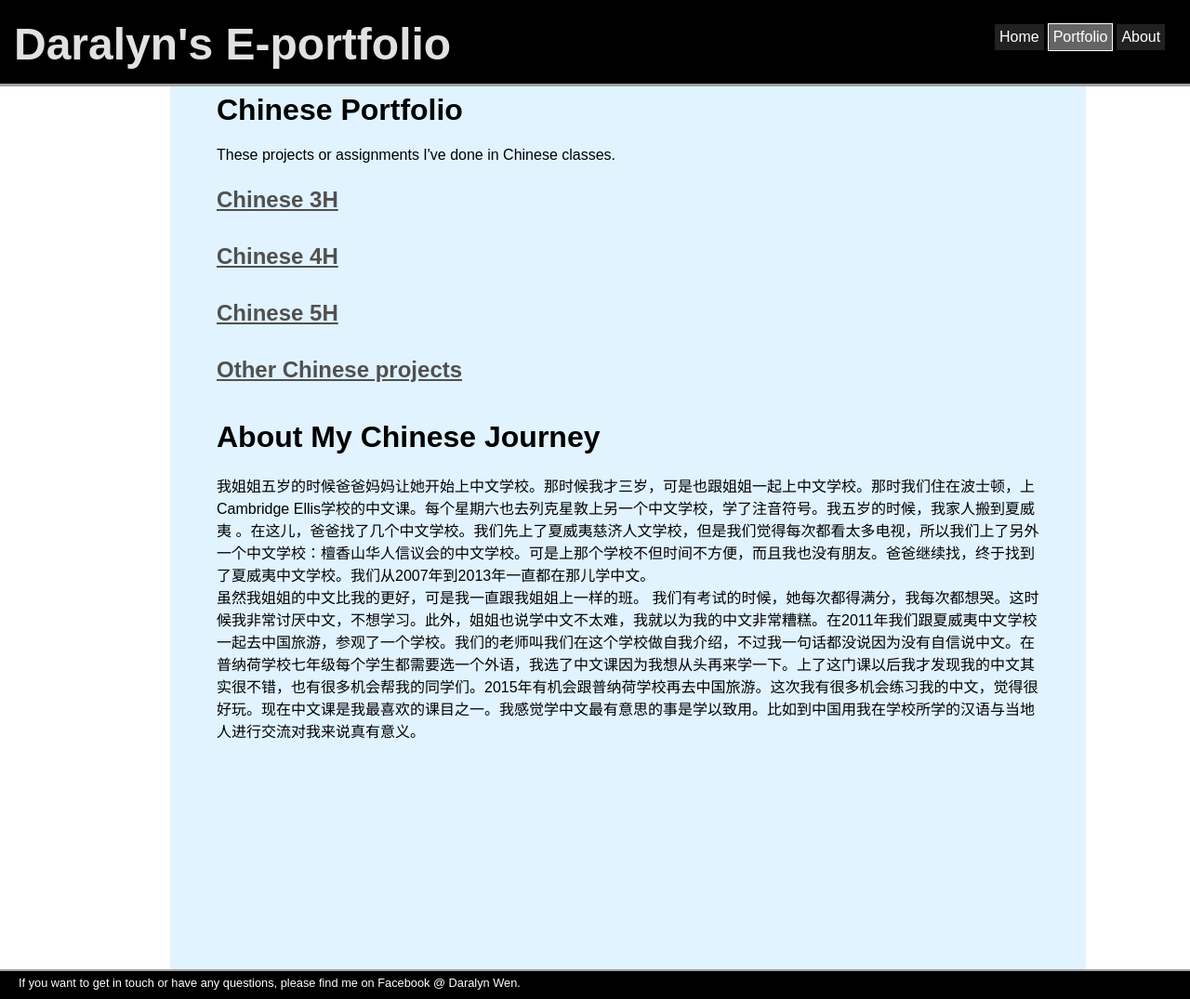
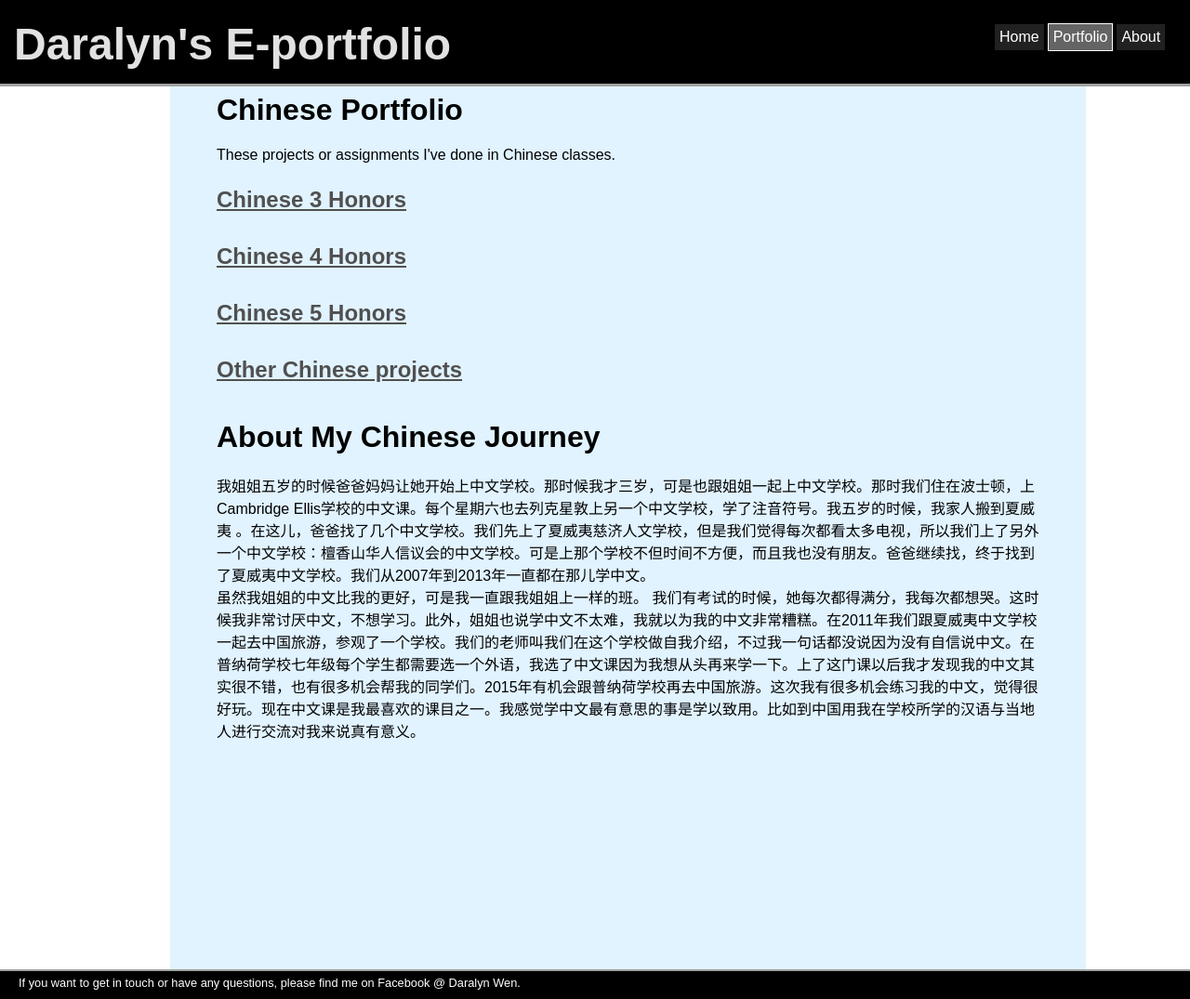
Before and after one commit to daralyn/daralyn.github.io, a Jekyll site: the page built from portfolio/chinese/index.html, in a window 1280 px wide and 1075 px high. Shown: the whole window at 93% size. Built offline with Jekyll 4.4.1, drawn with Linux system fonts in a browser that asks for light colours.

Commit message:
Update index.html

```diff
--- a/portfolio/chinese/index.html
+++ b/portfolio/chinese/index.html
@@ -8,9 +8,9 @@ title: Daralyn's Chinese Portfolio
 </h1>
 <p> These projects or assignments I've done in Chinese classes. </p>
 
-    <h2><a href="https://daralyn.github.io/portfolio/chinese/chinese3h">Chinese 3H</a></h2>
-    <h2><a href="https://daralyn.github.io/portfolio/chinese/chinese4h">Chinese 4H</a></h2>
-    <h2><a href="https://daralyn.github.io/portfolio/chinese/chinese5h">Chinese 5H</a></h2>
+    <h2><a href="https://daralyn.github.io/portfolio/chinese/chinese3h">Chinese 3 Honors</a></h2>
+    <h2><a href="https://daralyn.github.io/portfolio/chinese/chinese4h">Chinese 4 Honors </a></h2>
+    <h2><a href="https://daralyn.github.io/portfolio/chinese/chinese5h">Chinese 5 Honors</a></h2>
     <h2><a href="https://daralyn.github.io/portfolio/chinese/other_chinese_projects">Other Chinese projects</a></h2>
 
 <h1>About My Chinese Journey</h1>
```
